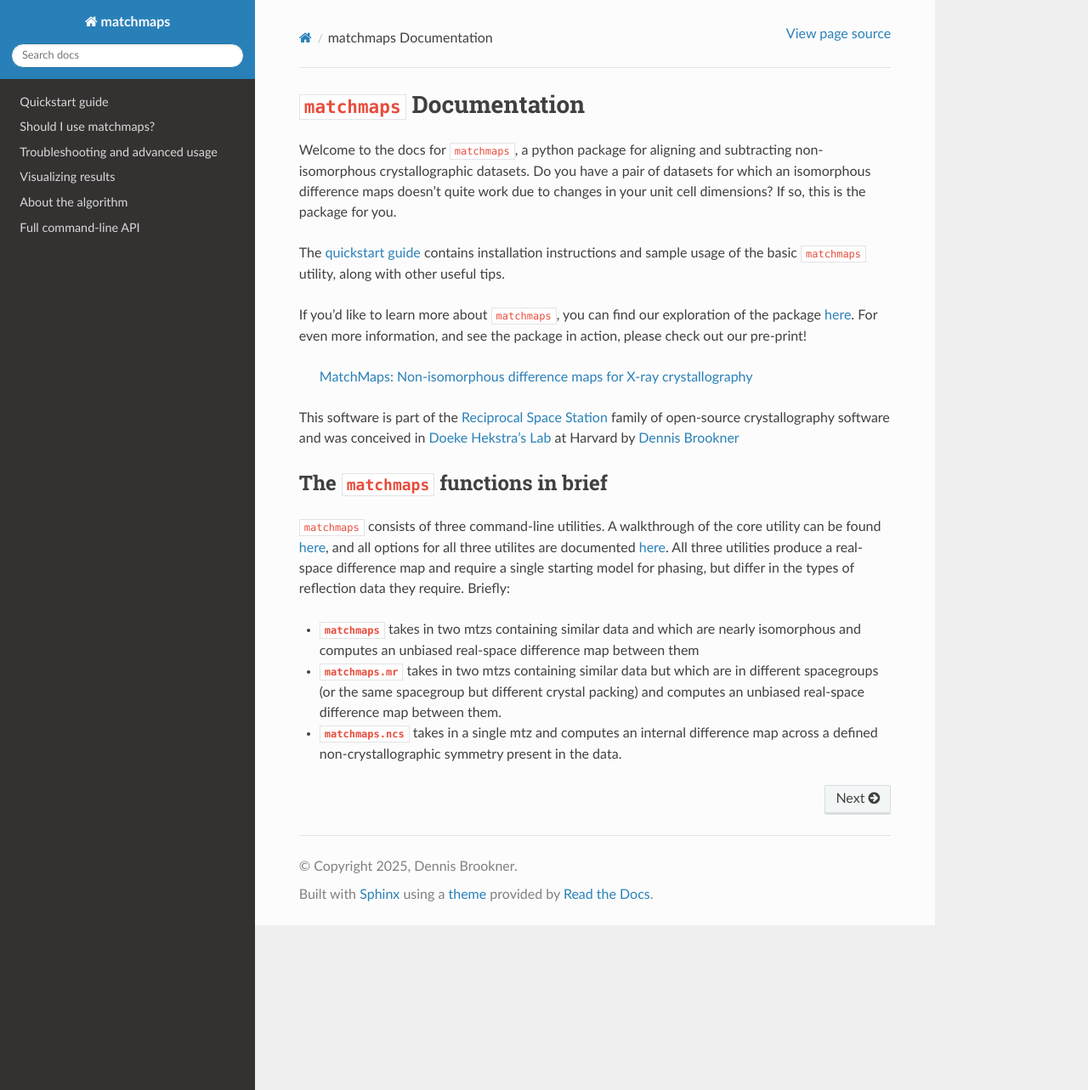
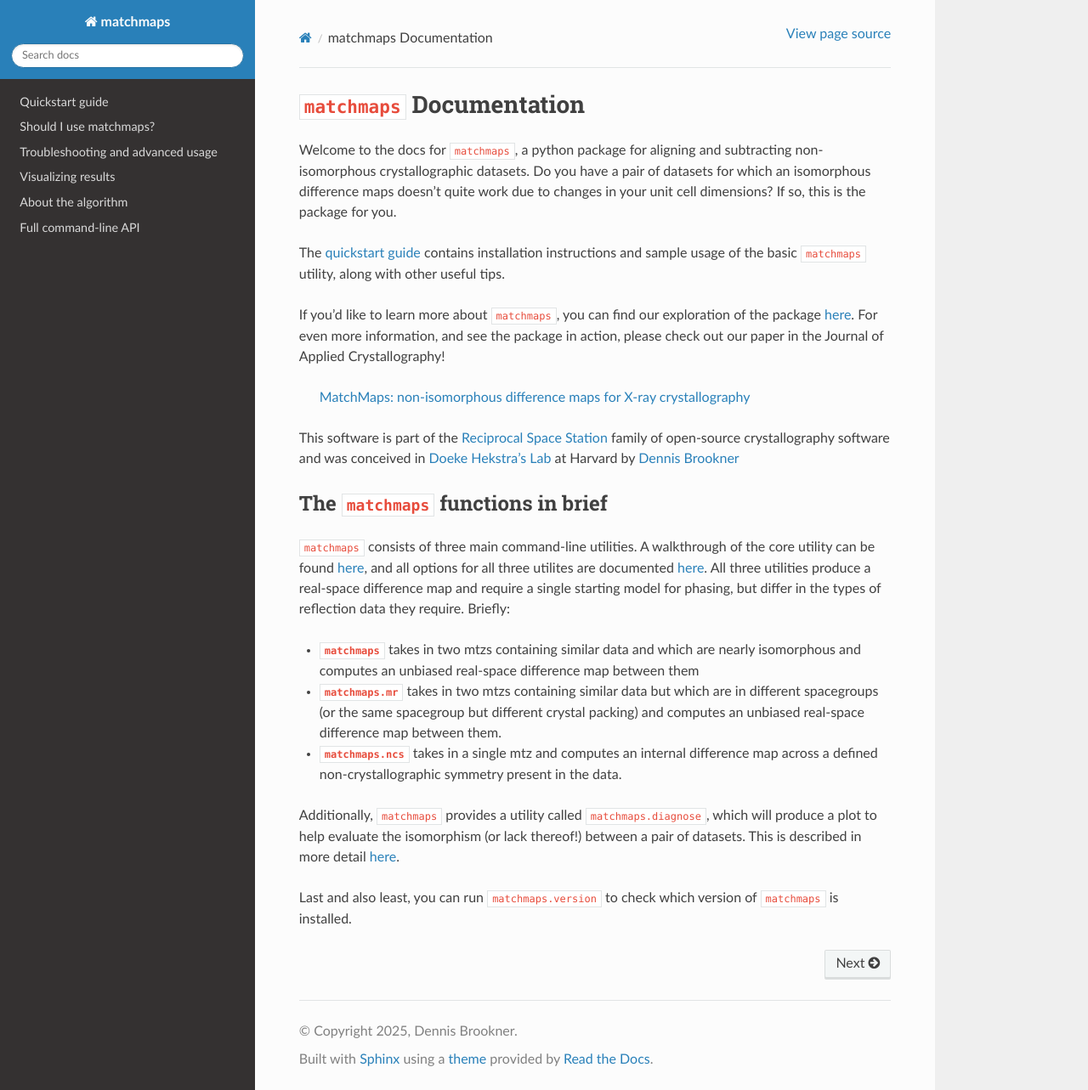
Before and after one commit to rs-station/matchmaps, a Sphinx documentation site: the page built from docs/index.md, in a window 1280 px wide and 1283 px high. Shown: the whole window at 85% size. Built offline with Sphinx 7.4.7 and the Read the Docs theme 3.1.0, drawn with Linux system fonts in a browser that asks for light colours.

Commit message:
link to paper on home page and other minor updates

````diff
--- a/docs/index.md
+++ b/docs/index.md
@@ -4,19 +4,23 @@ Welcome to the docs for `matchmaps`, a python package for aligning and subtracti
 
 The [quickstart guide](quickstart.md) contains installation instructions and sample usage of the basic `matchmaps` utility, along with other useful tips.
 
-If you'd like to learn more about `matchmaps`, you can find our exploration of the package [here](about.md). For even more information, and see the package in action, please check out our pre-print!
-> [MatchMaps: Non-isomorphous difference maps for X-ray crystallography](https://www.biorxiv.org/content/10.1101/2023.09.01.555333v2.full.pdf+html)
+If you'd like to learn more about `matchmaps`, you can find our exploration of the package [here](about.md). For even more information, and see the package in action, please check out our paper in the Journal of Applied Crystallography!
+
+> [MatchMaps: non-isomorphous difference maps for X-ray crystallography](https://journals.iucr.org/j/issues/2024/03/00/ei5112/index.html)
 
 This software is part of the [Reciprocal Space Station](https://rs-station.github.io/) family of open-source crystallography software and was conceived in [Doeke Hekstra's Lab](https://hekstralab.fas.harvard.edu/) at Harvard by [Dennis Brookner](https://dennisbrookner.github.io/)
 
 ## The `matchmaps` functions in brief
 
-`matchmaps` consists of three command-line utilities. A walkthrough of the core utility can be found [here](quickstart.md), and all options for all three utilites are documented [here](cli.md). All three utilities produce a real-space difference map and require a single starting model for phasing, but differ in the types of reflection data they require. Briefly:
+`matchmaps` consists of three main command-line utilities. A walkthrough of the core utility can be found [here](quickstart.md), and all options for all three utilites are documented [here](cli.md). All three utilities produce a real-space difference map and require a single starting model for phasing, but differ in the types of reflection data they require. Briefly:
 
  - **`matchmaps`** takes in two mtzs containing similar data and which are nearly isomorphous and computes an unbiased real-space difference map between them
  - **`matchmaps.mr`** takes in two mtzs containing similar data but which are in different spacegroups (or the same spacegroup but different crystal packing) and computes an unbiased real-space difference map between them.
  - **`matchmaps.ncs`** takes in a single mtz and computes an internal difference map across a defined non-crystallographic symmetry present in the data.
 
+Additionally, `matchmaps` provides a utility called `matchmaps.diagnose`, which will produce a plot to help evaluate the isomorphism (or lack thereof!) between a pair of datasets. This is described in more detail [here](diagnose.md).
+
+Last and also least, you can run `matchmaps.version` to check which version of `matchmaps` is installed.
 
 ```{eval-rst}
 .. toctree::
````
Also changed, not shown: docs/about.md (+1 -1 lines), docs/diagnose.md (+14 -8 lines).
